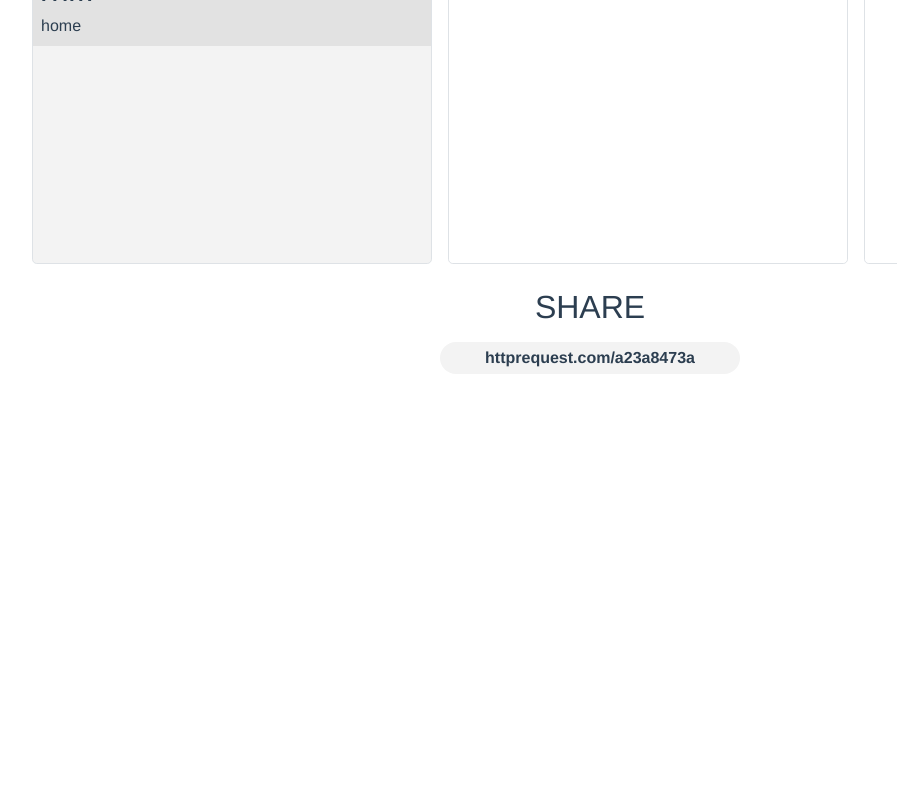
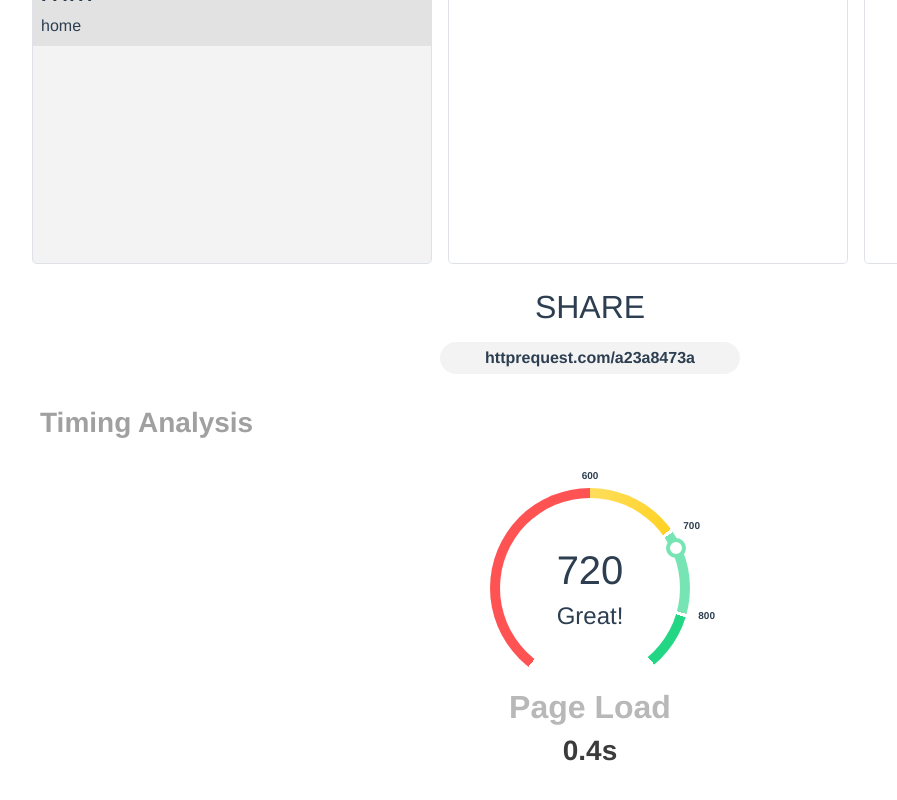
Before and after one commit to EmanuelaMocci/Test, a Vue app: page / in a window 1280 px wide. Shown: the part 520-1320 px from the top of the page, without its empty margins (50-947 px from the left). Built offline with nearby package versions, Linux system fonts and the light colour scheme.

Commit message:
Add: first chart

```diff
--- a/src/components/Chart.vue
+++ b/src/components/Chart.vue
@@ -1,7 +1,39 @@
 <template>
   <div class="container">
     <div class="row">
-      <div class="col"></div>
+      <div class="col">
+        <h1 class="title text-start mx-2 my-3 fw-bold fs-3">Timing Analysis</h1>
+
+        <!-- chart -->
+        <div
+          class="chart d-flex justify-content-center align-items-center mx-auto mt-5"
+        >
+          <div class="values top fw-bold">600</div>
+          <div class="values middle fw-bold">700</div>
+          <div class="values bottom fw-bold">800</div>
+
+          <div class="top">
+            <div class="chart-middle">
+              <h3 class="pt-5 fs-1">720</h3>
+              <h4 class="fs-4">Great!</h4>
+            </div>
+            <div class="circle"></div>
+          </div>
+
+          <div class="bottom">
+            <div class="chart-middle"></div>
+            <div class="circle"></div>
+          </div>
+        </div>
+        <!-- /chart -->
+
+        <!-- text -->
+        <div>
+          <h2 class="text-top fw-bold">Page Load</h2>
+          <h3 class="text-bottom fw-bold">0.4s</h3>
+        </div>
+        <!-- /text -->
+      </div>
     </div>
   </div>
 </template>
@@ -12,11 +44,74 @@ export default {
 };
 </script>
 
-<style lang="scss">
+<style lang="scss" scoped>
 @import "../style/partials/variables.scss";
 @import "../style/app.scss";
 
 .container {
   min-height: 100vh;
+  .title {
+    color: $chart-text1;
+  }
+  .chart {
+    position: relative;
+    width: 200px;
+    height: 200px;
+    border-radius: 50%;
+    background-image: conic-gradient(
+      white -150deg,
+      #ffd222 54deg,
+      white 53deg,
+      white 55deg,
+      white 56deg,
+      #77e5b3 0 105deg,
+      white 104deg,
+      white 107deg,
+      #23d683 0 140deg,
+      white 0 218deg,
+      #ff5353 0
+    );
+    .top {
+      .chart-middle {
+        height: 180px;
+        width: 180px;
+        background-color: white;
+        border-radius: 50%;
+      }
+      .circle {
+        position: absolute;
+        height: 20px;
+        width: 20px;
+        border-radius: 50%;
+        border: 4px solid #77e5b3;
+        background-color: white;
+        right: 4px;
+        top: 50px;
+      }
+    }
+  }
+  .text-top {
+    color: $chart-text2;
+  }
+  .text-bottom {
+    color: $chart-text3;
+  }
+  .values.top {
+    position: absolute;
+    top: -20px;
+    font-size: 10px;
+  }
+  .values.middle {
+    position: absolute;
+    top: 30px;
+    right: -10px;
+    font-size: 10px;
+  }
+  .values.bottom {
+    position: absolute;
+    top: 120px;
+    right: -25px;
+    font-size: 10px;
+  }
 }
 </style>
--- a/src/components/HTTPDetails.vue
+++ b/src/components/HTTPDetails.vue
@@ -109,7 +109,7 @@ export default {
 </script>
 
 <!-- Add "scoped" attribute to limit CSS to this component only -->
-<style lang="scss">
+<style lang="scss" scoped>
 @import "../style/partials/variables.scss";
 @import "../style/app.scss";
 
--- a/src/style/partials/variables.scss
+++ b/src/style/partials/variables.scss
@@ -2,3 +2,7 @@
 
 $bg-color-light-grey: #f3f3f3;
 $bg-color-dark-grey: #e2e2e2;
+
+$chart-text1: #a1a0a0;
+$chart-text2: #b8b8b8;
+$chart-text3: #3b3b3b;
```
